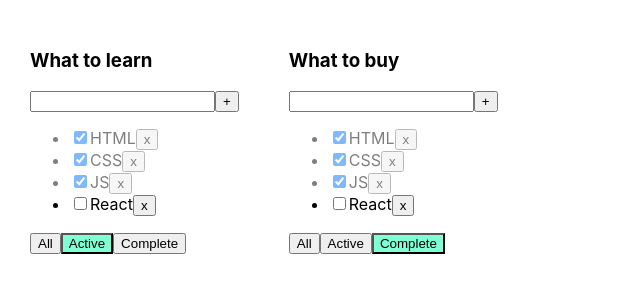
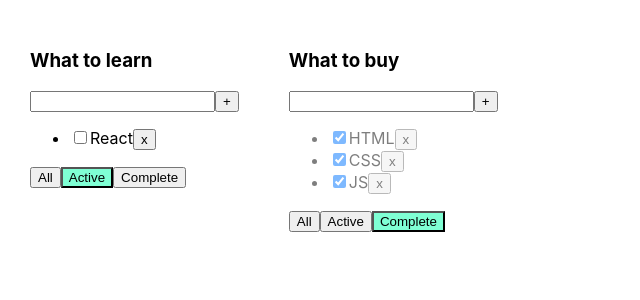
Before and after one commit to IJTINK7/Week, a React (Create React App) app in the folder Monday/todolist-ts/: page / in a window 1280 px wide. Shown: the top 300 px of the page, without its empty margins (0-640 px from the left). Built offline with nearby package versions, Linux system fonts and the light colour scheme.

Commit message:
Refactoring the code to fixing filter of each todolist

```diff
--- a/Monday/todolist-ts/src/App.tsx
+++ b/Monday/todolist-ts/src/App.tsx
@@ -17,15 +17,17 @@ function App() {
 		{id: v1(), title: "JS", isDone: true},
 		{id: v1(), title: "React", isDone: false},
 	])
-	let [filter, setFilter] = useState<FilterValuesType>("all");
-
 	const removeTask = (id: string) => {
 		let filteredTasks = tasks.filter(el => el.id !== id)
 		setTasks(filteredTasks)
 	}
 
-	const changeFilter = (value: FilterValuesType) => {
-		setFilter(value)
+	const changeFilter = (todolistId: string, value: FilterValuesType) => {
+		let todolist = todolists.find(el=>el.id === todolistId);
+		if(todolist){
+			todolist.filter = value;
+			setTodolists([...todolists])
+		}
 	}
 
 	const addTask = (newTaskTitle: string) => {
@@ -41,23 +43,26 @@ function App() {
 		setTasks([...tasks])
 	}
 
-	let tasksForTodolist = tasks;
-	if (filter === "completed") {
-		tasksForTodolist = tasks.filter(el => el.isDone)
-	}
-	if (filter === "active") {
-		tasksForTodolist = tasks.filter(el => !el.isDone)
-	}
-	let todolists:Array<TodolistType> = [
+
+	let [todolists,setTodolists] = useState<Array<TodolistType>>([
 		{id: v1(), title: "What to learn", filter: "active"},
 		{id: v1(), title: "What to buy", filter: "completed"}
-	]
+	]);
 
 	return (
 		<div className="App">
 			{
 				todolists.map(el=>{
+					let tasksForTodolist = tasks;
+					if (el.filter === "completed") {
+						tasksForTodolist = tasks.filter(el => el.isDone)
+					}
+					if (el.filter === "active") {
+						tasksForTodolist = tasks.filter(el => !el.isDone)
+					}
 					return <ToDoList
+						key={el.id}
+						id={el.id}
 						title={el.title}
 						tasks={tasksForTodolist}
 						removeTask={removeTask}
--- a/Monday/todolist-ts/src/ToDoList.tsx
+++ b/Monday/todolist-ts/src/ToDoList.tsx
@@ -2,10 +2,11 @@ import React, {ChangeEvent, KeyboardEvent, useState} from "react";
 import {FilterValuesType} from "./App";
 
 type PropsType = {
+	id:string;
 	title: string;
 	tasks: Array<TasksType>;
 	removeTask: (taskId: string) => void;
-	changeFilter: (value: FilterValuesType) => void;
+	changeFilter: (todolistId: string, value: FilterValuesType) => void;
 	addTask: (newTaskTitle: string) => void;
 	changeTaskStatus: (taskId: string, isDone: boolean) => void;
 	filter: FilterValuesType;
@@ -37,9 +38,9 @@ export const ToDoList = (props: PropsType) => {
 			setError("Field is required")
 		}
 	}
-	const onAllClickHandler = () => props.changeFilter("all");
-	const onCompletedClickHandler = () => props.changeFilter("completed");
-	const onActiveClickHandler = () => props.changeFilter("active");
+	const onAllClickHandler = () => props.changeFilter(props.id, "all");
+	const onCompletedClickHandler = () => props.changeFilter(props.id,"completed");
+	const onActiveClickHandler = () => props.changeFilter(props.id,"active");
 
 	return (
 		<div>
```
